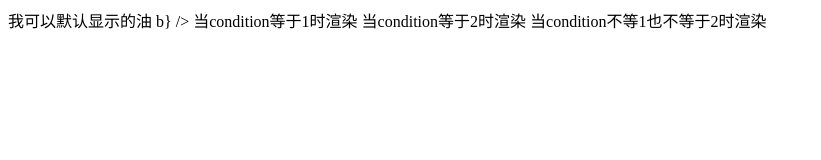
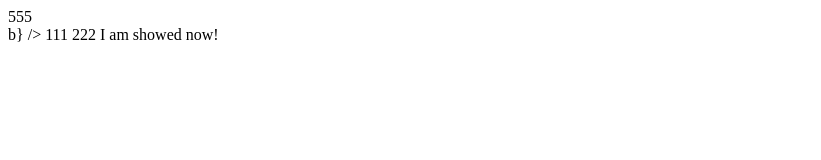
Before and after one commit to abell123456/htmlparser3, a website: page demo/build-with-node/index.html in a window 1280 px wide. Shown: the whole page, without its empty margins (0-821 px from the left). Drawn offline with Linux system fonts and the light colour scheme.

Commit message:
example update

```diff
--- a/demo/build-with-node/index.html
+++ b/demo/build-with-node/index.html
@@ -1,9 +1,9 @@
 <Switch condition={"5"}>
-    我可以默认显示的油
+    <div>555</div>
     <Case is={a>b} />
-        当condition等于1时渲染
+        <span>111</span>
     <Case is="2" />
-        当condition等于2时渲染
+        <span>222</span>
     <Default/>
-        当condition不等1也不等于2时渲染
+        <span>I am showed now!</span>
 </Switch>
--- a/demo/build-with-node/index.js
+++ b/demo/build-with-node/index.js
@@ -9,7 +9,7 @@ var ast = parser.parseDOM(html, {
 
 // console.log('ast:', ast);
 
-// console.log(ast[0]);
+console.log(ast[0]);
 ast[0].children.forEach(item => {
     console.log(item);
 });
@@ -22,7 +22,7 @@ ast[0].children.forEach(item => {
 function printAttrs(ast) {
     if(ast.attrs && ast.attrs.length) {
         ast.attrs.forEach(attr => {
-            console.log('attr:', attr);
+            // console.log('attr:', attr);
         });
     }
 
--- a/lib/index.js
+++ b/lib/index.js
@@ -1,7 +1,7 @@
 "use strict";
 
 var Parser = require("./Parser.js"),
-    DomHandler = require("domhandler");
+    DomHandler = require("domhandler3");
 
 function defineProp(name, value) {
 	delete module.exports[name];
--- a/package.json
+++ b/package.json
@@ -1,6 +1,6 @@
 {
   "name": "htmlparser3",
-  "version": "0.0.2",
+  "version": "0.0.3",
   "description": "HTML parser",
   "main": "index.js",
   "scripts": {
@@ -17,7 +17,7 @@
   "dependencies": {
     "babel-runtime": "^6.25.0",
     "domelementtype": "^1.3.0",
-    "domhandler": "^x",
+    "domhandler3": "^x",
     "domutils": "^1.5.1",
     "entities": "^1.1.1",
     "inherits": "^2.0.1"
--- a/src/index.js
+++ b/src/index.js
@@ -1,5 +1,5 @@
 var Parser = require("./Parser.js"),
-    DomHandler = require("domhandler");
+    DomHandler = require("domhandler3");
 
 function defineProp(name, value){
 	delete module.exports[name];
```
Also changed, not shown: README.md, 1 other file.
